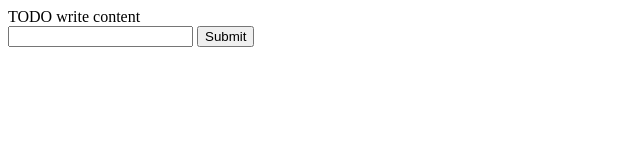
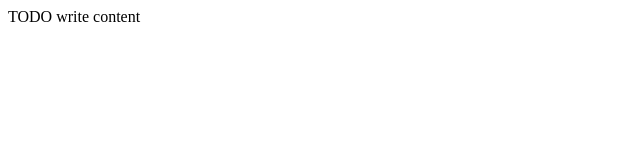
Before and after one commit to kariya-vivek/j2ee, a plain HTML site: page index.html in a window 1280 px wide. Shown: the whole page, without its empty margins (0-640 px from the left). Drawn offline with Linux system fonts and the light colour scheme.

Commit message:
Add files via upload

```diff
--- a/index.html
+++ b/index.html
@@ -1,5 +1,6 @@
 <!DOCTYPE html>
 <!--
+netstat -aon | find ":8080" |find "LISTENING"
 To change this license header, choose License Headers in Project Properties.
 To change this template file, choose Tools | Templates
 and open the template in the editor.
@@ -12,9 +13,5 @@ and open the template in the editor.
     </head>
     <body>
         <div>TODO write content</div>
-        <form action="practical23" method="post">
-            <input type="text" name="unm">
-            <input type="submit" name="sbn">
-        </form>
     </body>
 </html>
```
